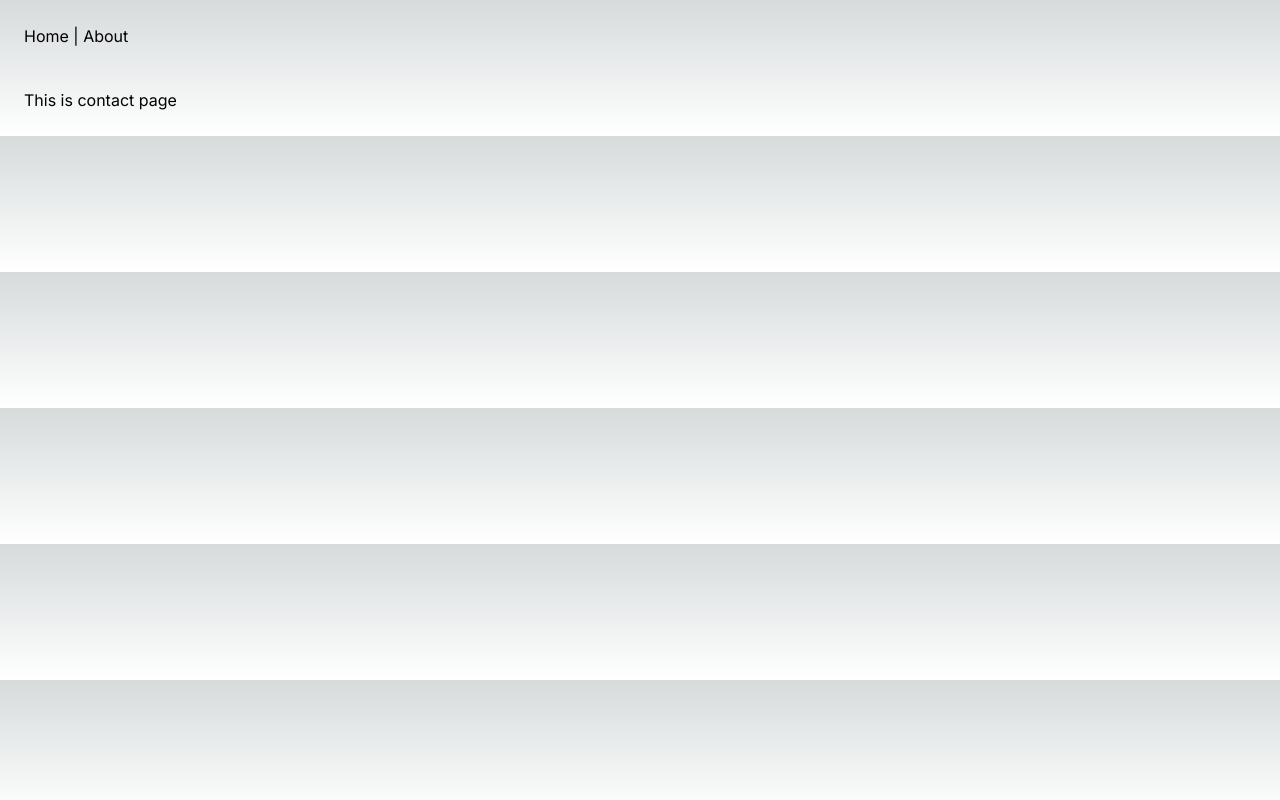
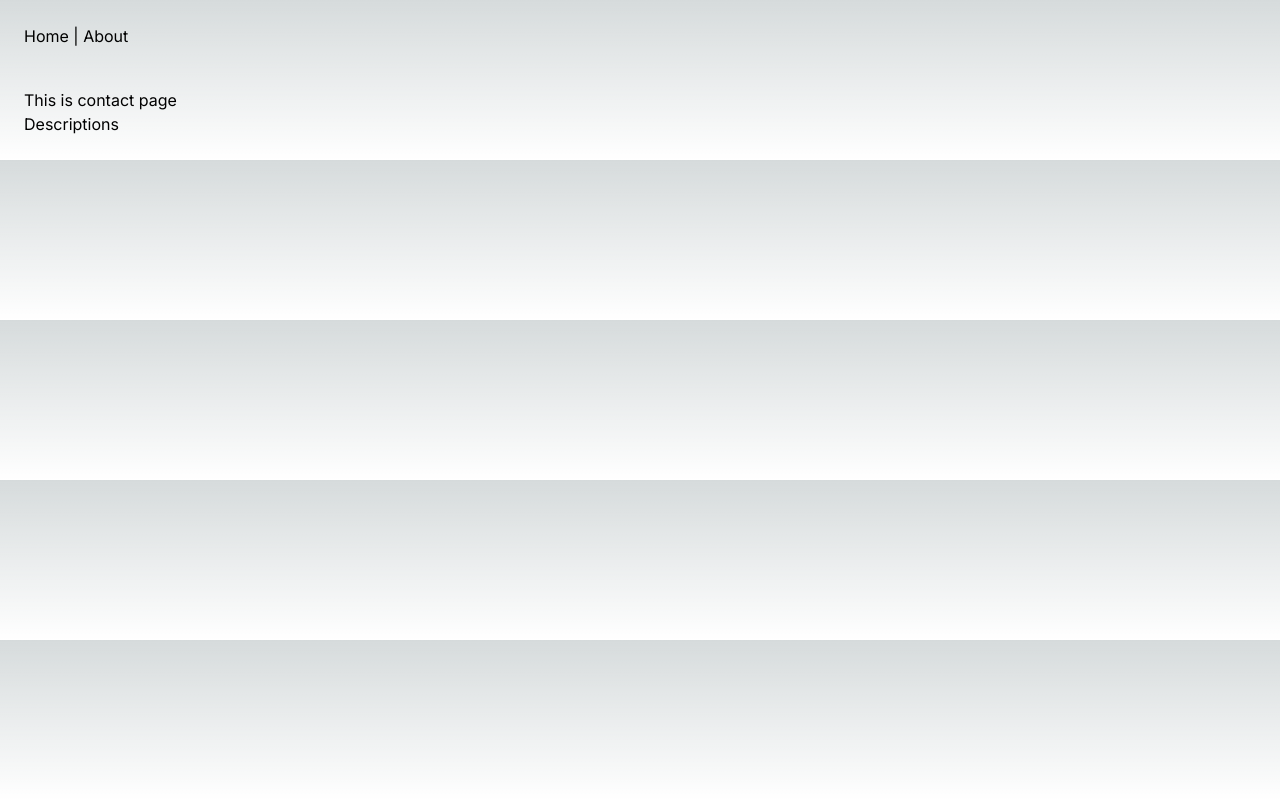
Before and after one commit to uzzal71/nextjs-basic, a Next.js app: page /contact in a window 1280 px wide. Built offline with nearby package versions, Linux system fonts and the light colour scheme.

Commit message:
page brack

```diff
--- a/app/contact/page.js
+++ b/app/contact/page.js
@@ -5,6 +5,9 @@ export default function Contact() {
             <div>
             This is contact page
         </div>
+        <p>
+            Descriptions
+        </p>
         </main>
     );
 }
```
